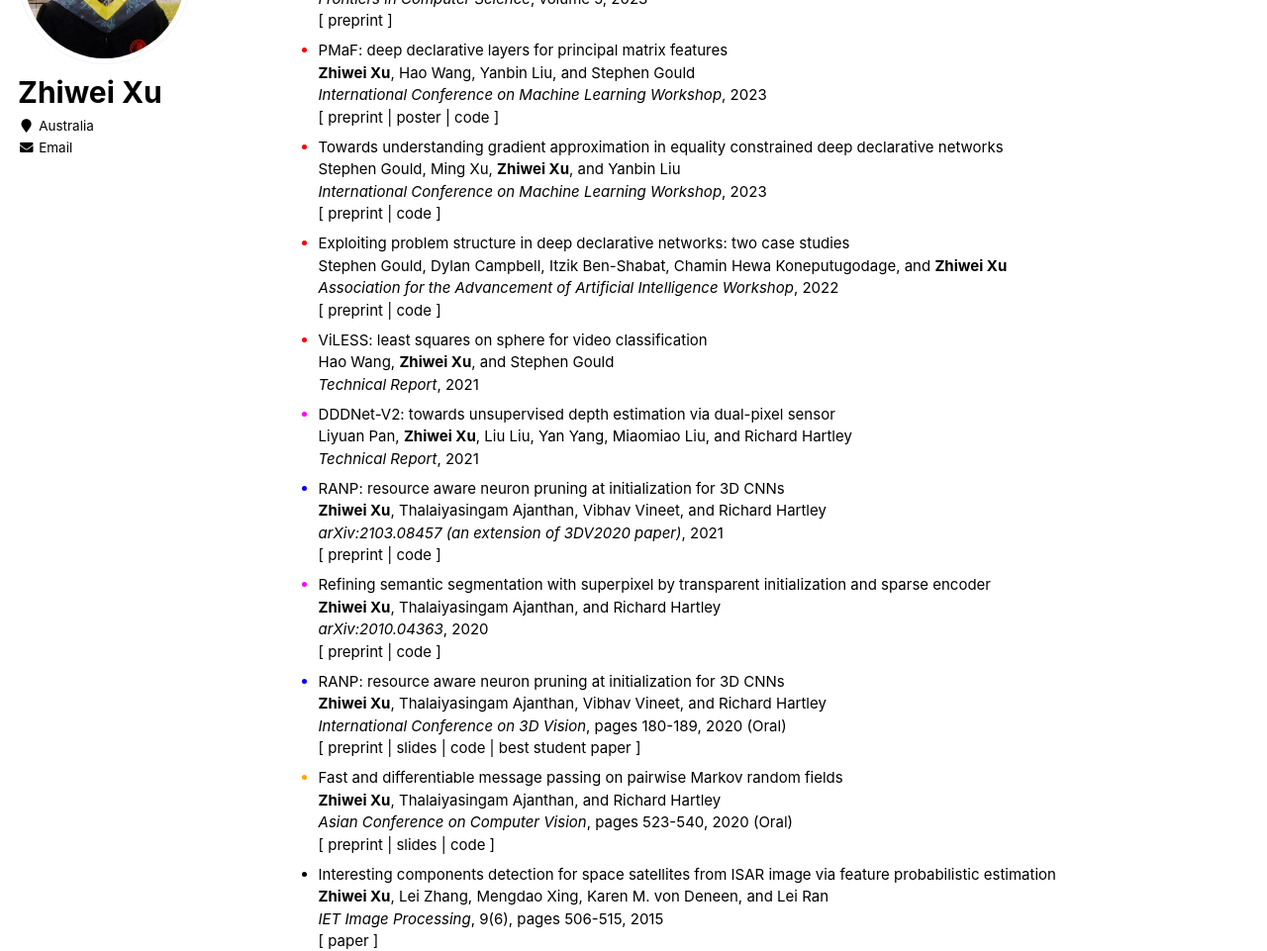
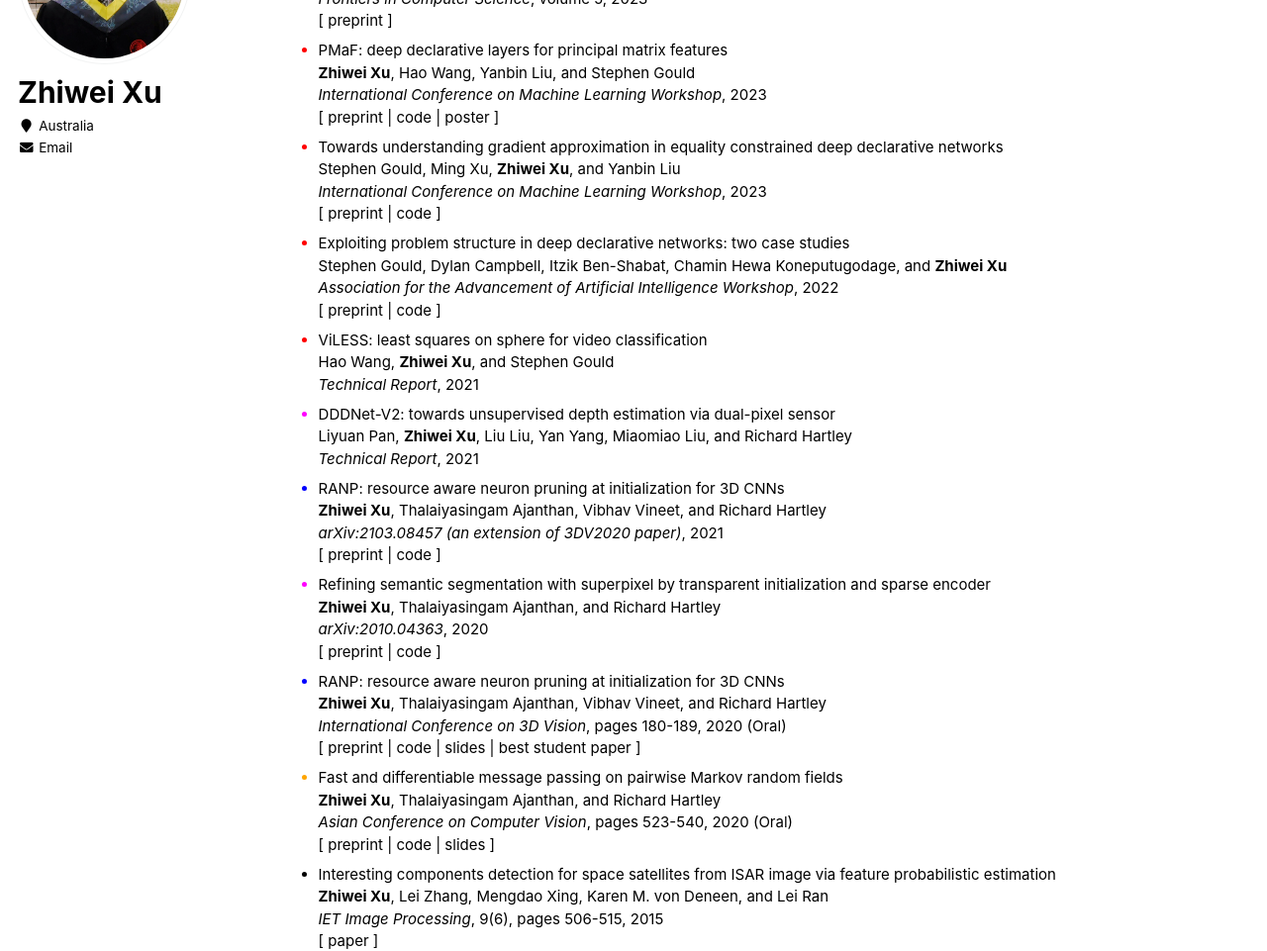
Before and after one commit to zwxu064/zwxu064.github.io, a Jekyll site: the page built from _pages/about.html, in a window 1280 px wide and 1400 px high, scrolled down 845 px. Shown: the part 151-1112 px from the top of the window at 99% size. Built offline with Jekyll 4.4.1, drawn with Linux system fonts in a browser that asks for light colours.

Commit message:
Update about.html

```diff
--- a/_pages/about.html
+++ b/_pages/about.html
@@ -59,8 +59,8 @@ redirect_from:
       <div><span style="color:black;font-size:1em"><strong>Zhiwei Xu</strong>, Hao Wang, Yanbin Liu, and Stephen Gould</span></div>
       <div><span style="color:black"><i>International Conference on Machine Learning Workshop</i>, 2023</span></div>
       <div><span style="color:black">[ <a style="color: inherit;" href="https://arxiv.org/abs/2306.14759" target="_blank">preprint</a>
-        | <a style="color: inherit;" href="../files/PMaF_poster.pdf" target="_blank">poster</a>
-	| <a style="color: inherit;" href="https://github.com/zwxu064/PMaF.git" target="_blank">code</a> ]</span></div>
+	| <a style="color: inherit;" href="https://github.com/zwxu064/PMaF.git" target="_blank">code</a>
+        | <a style="color: inherit;" href="../files/PMaF_poster.pdf" target="_blank">poster</a> ]</span></div>
   </li>
 
   <li style="color:red"><div><span style="color:black">Towards understanding gradient approximation in equality constrained deep declarative networks</span></div>
@@ -105,8 +105,8 @@ redirect_from:
       <div><span style="color:black;font-size:1em"><strong>Zhiwei Xu</strong>, Thalaiyasingam Ajanthan, Vibhav Vineet, and Richard Hartley</span></div>
       <div><span style="color:black"><i>International Conference on 3D Vision</i>, pages 180-189, 2020 (<span style="color:black">Oral</span>)</span></div>
       <div><span style="color:black">[ <a style="color: inherit;" href="https://arxiv.org/abs/2010.02488" target="_blank">preprint</a>
+	| <a style="color: inherit;" href="https://github.com/zwxu064/RANP.git" target="_blank">code</a>
         | <a style="color: inherit;" href="./files/3DV2020_slides.pdf" target="_blank">slides</a>
-        | <a style="color: inherit;" href="https://github.com/zwxu064/RANP.git" target="_blank">code</a>
         | <span style="color:black">best student paper</span> ]</span></div>
   </li>
 
@@ -114,8 +114,8 @@ redirect_from:
       <div><span style="color:black;font-size:1em"><strong>Zhiwei Xu</strong>, Thalaiyasingam Ajanthan, and Richard Hartley</span></div>
       <div><span style="color:black"><i>Asian Conference on Computer Vision</i>, pages 523-540, 2020 (<span style="color:black">Oral</span>)</span></div>
       <div><span style="color:black">[ <a style="color: inherit;" href="https://arxiv.org/abs/1910.10892" target="_blank">preprint</a>
-        | <a style="color: inherit;" href="./files/ACCV2020_slides.pdf" target="_blank">slides</a>
-	| <a style="color: inherit;" href="https://github.com/zwxu064/MPLayers.git" target="_blank">code</a> ]</span></div>
+	| <a style="color: inherit;" href="https://github.com/zwxu064/MPLayers.git" target="_blank">code</a>
+        | <a style="color: inherit;" href="./files/ACCV2020_slides.pdf" target="_blank">slides</a> ]</span></div>
   </li>
 
   <li><div>Interesting components detection for space satellites from ISAR image via feature probabilistic estimation</div>
```
